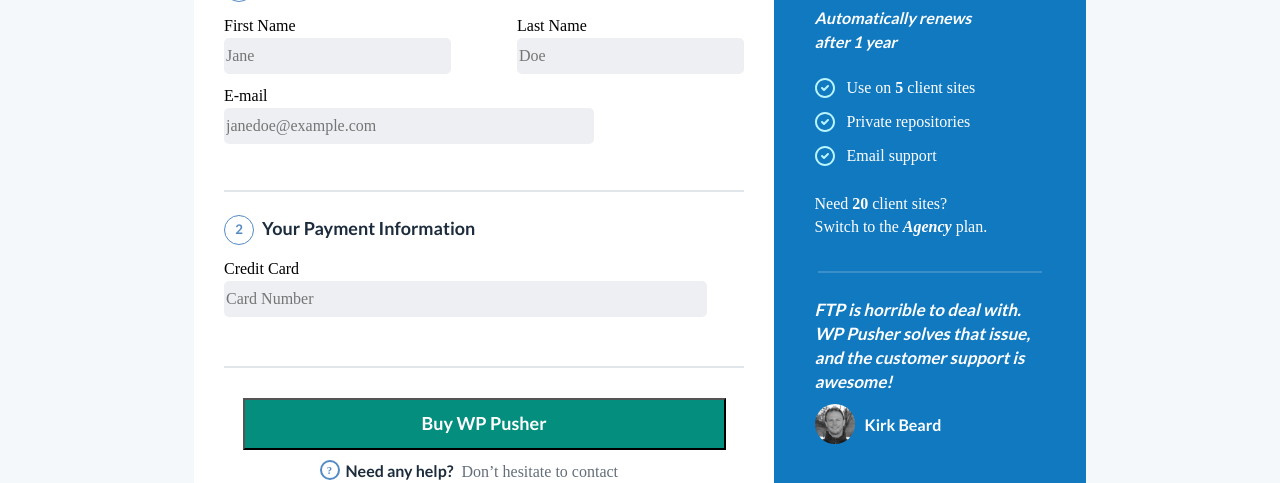
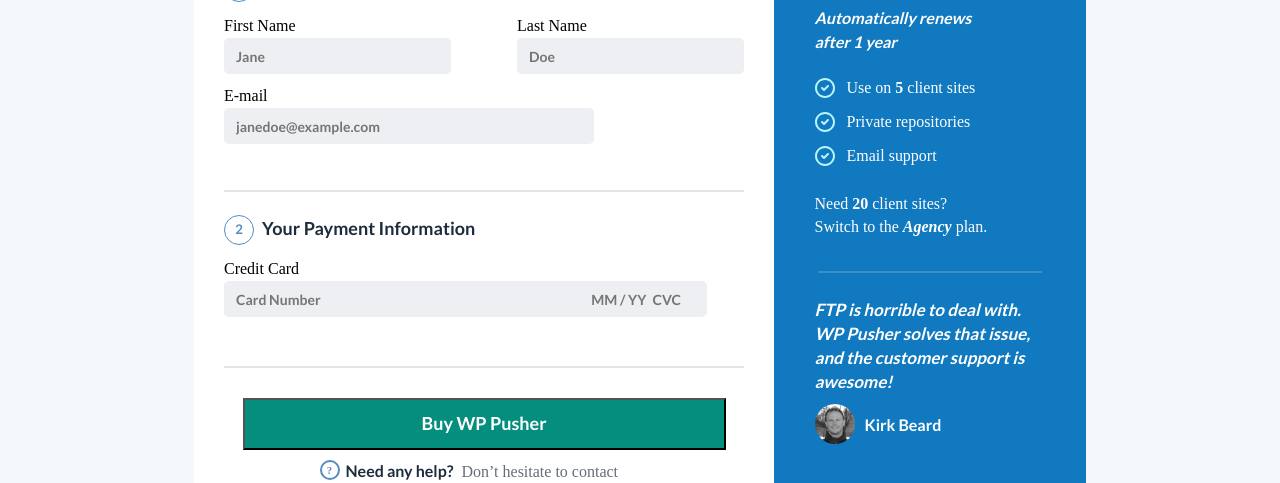
Before and after one commit to lovedayikegbulam/altschool-wp-pusher-checkout, a plain HTML site: page index.html in a window 1280 px wide. Shown: the part 236-719 px from the top of the page. Drawn offline with Linux system fonts and the light colour scheme.

Commit message:
modified input area placeholders

```diff
--- a/index.html
+++ b/index.html
@@ -44,32 +44,27 @@
 							<div class="form-row">
 								<div class="form-group">
 									<label for="first-name">First Name</label>
-									<input
-										type="text"
-										class="input-field-small"
-										placeholder="Jane"
-										id="first-name"
-									/>
+									<div class="input-field-small">
+										<input type="text" placeholder="Jane" id="first-name" />
+									</div>
 								</div>
 
 								<div class="form-group">
 									<label for="last-name">Last Name</label>
-									<input
-										type="text"
-										class="input-field-small"
-										placeholder="Doe"
-										id="last-name"
-									/>
+									<div class="input-field-small">
+										<input type="text" placeholder="Doe" id="last-name" />
+									</div>
 								</div>
 							</div>
 							<div class="form-group">
 								<label for="e-mail">E-mail</label>
+								<div class="input-field-medium">
 									<input
 										type="text"
-									class="input-field-medium"
 										placeholder="janedoe@example.com"
 										id="e-mail"
 									/>
+								</div>
 							</div>
 						</section>
 						<hr />
@@ -80,12 +75,21 @@
 							</div>
 							<div class="form-group-credit-card">
 								<label for="credit-card">Credit Card</label>
+								<div class="input-field-large">
 									<input
 										type="text"
-									class="input-field-large"
 										placeholder="Card Number"
 										id="credit-card"
 									/>
+
+									<input
+										type="text"
+										placeholder="                                   MM / YY"
+										id="month-year"
+									/>
+
+									<input type="text" placeholder="CVC" id="cvc" />
+								</div>
 							</div>
 						</section>
 						<hr />
@@ -146,7 +150,7 @@
 								</blockquote>
 							</div>
 							<div class="quoter-pics-name-container">
-								<img src="assets/Bitmap.png" alt="bitmap">
+								<img src="assets/Bitmap.png" alt="bitmap" />
 								<p>Kirk Beard</p>
 							</div>
 						</section>
--- a/styles.css
+++ b/styles.css
@@ -224,12 +224,29 @@ form > hr {
 	margin-top: 10px;
 }
 
+input {
+	width: 187px;
+	height: 17px;
+	margin-left: 10px;
+	background-color: inherit;
+	border: none;
+	color: rgba(100, 110, 122, 1);
+	font-family: Lato;
+	font-size: 14px;
+	font-style: normal;
+	font-weight: 400;
+	line-height: normal;
+}
+
 .input-field-small {
 	width: 227px;
 	min-height: 36px;
 	border: none;
 	border-radius: 5px;
 	background-color: rgba(237, 239, 242, 1);
+	display: flex;
+	flex-wrap: wrap;
+	align-content: center;
 }
 
 .input-field-medium {
@@ -238,6 +255,9 @@ form > hr {
 	border: none;
 	border-radius: 5px;
 	background-color: rgba(237, 239, 242, 1);
+	display: flex;
+	flex-wrap: wrap;
+	align-content: center;
 }
 
 .input-field-large {
@@ -246,7 +266,35 @@ form > hr {
 	border: none;
 	border-radius: 5px;
 	background-color: rgba(237, 239, 242, 1);
+	display: flex;
+	flex-direction: row;
+	align-items: center;
+
+	#credit-card {
+		max-width: 154px;
+		height: 17px;
+		margin-right: 20%;
+	}
+
+	#month-year {
+		max-width: 154px;
+		height: 17px;
+		display: flex;
+		justify-content: center;
+
+		::placeholder {
+			color: red;
+		}
+	}
+
+	#cvc {
+		max-width: 36px;
+		height: 17px;
+		margin-left: 2px;
+	}
 }
+
+
 
 .form-payment {
 	max-width: 580px;
@@ -292,7 +340,7 @@ form > hr {
 	h6 {
 		width: 20px;
 		height: 20px;
-        border: 2px solid rgba(84, 139, 197, 1);
+		border: 2px solid rgba(84, 139, 197, 1);
 		border-radius: 50%;
 		color: rgba(84, 139, 197, 1);
 		text-align: center;
```
Also changed, not shown: 1 other file. Lines whose indentation alone changed are shown as unchanged.
